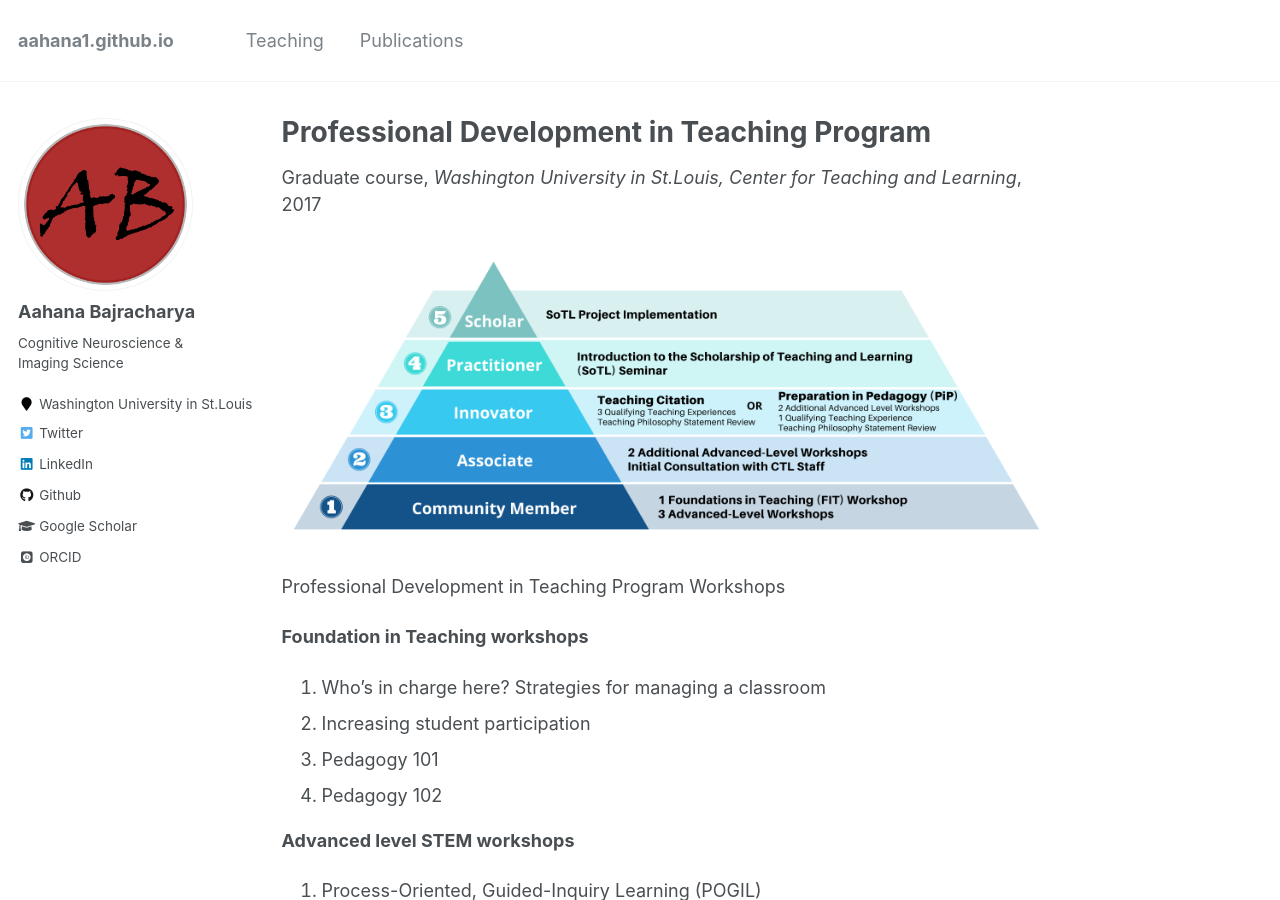
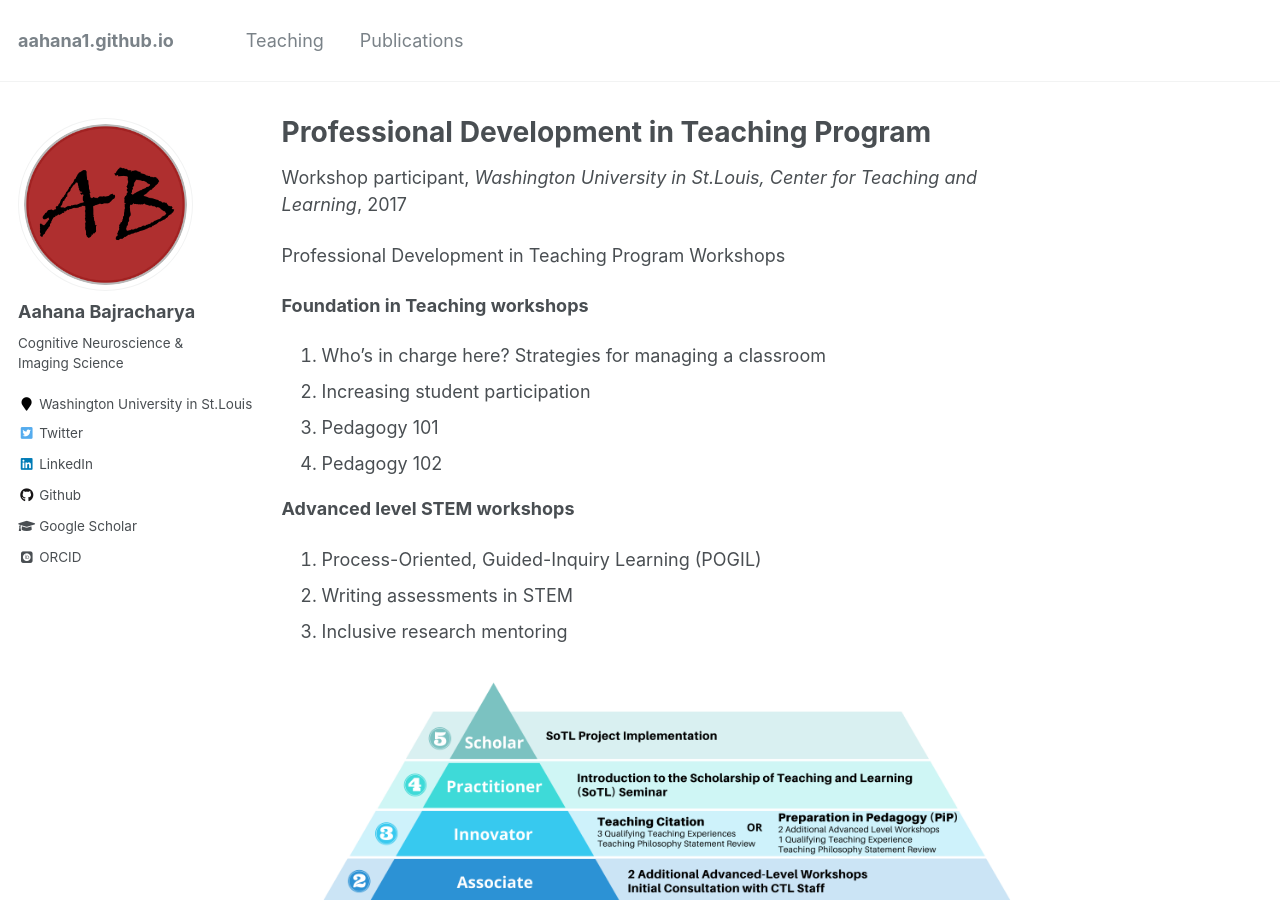
Before and after one commit to kritibhattarai23/kritibhattarai23.github.io, a Jekyll site: the page built from _teaching/Teaching-Citation.md, in a window 1280 px wide and 900 px high. Built offline with Jekyll 4.4.1, drawn with Linux system fonts in a browser that asks for light colours; some web fonts are replaced.

Commit message:
Update Teaching-Citation.md

```diff
--- a/_teaching/Teaching-Citation.md
+++ b/_teaching/Teaching-Citation.md
@@ -1,15 +1,12 @@
 ---
 title: "Professional Development in Teaching Program"
 collection: teaching
-type: "Graduate course"
+type: "Workshop participant"
 permalink: /teaching/Teaching-Citation
 venue: "Washington University in St.Louis, Center for Teaching and Learning"
 date: 2017-01-01
 location: "St.Louis MO, USA"
 ---
-
-![Workshops](/assets/images/Pyramid-white.png)
-
 Professional Development in Teaching Program Workshops
 
 **Foundation in Teaching workshops**
@@ -22,3 +19,5 @@ Professional Development in Teaching Program Workshops
 1. Process-Oriented, Guided-Inquiry Learning (POGIL)
 2. Writing assessments in STEM
 3. Inclusive research mentoring
+
+![Workshops](/assets/images/Pyramid-white.png)
```
